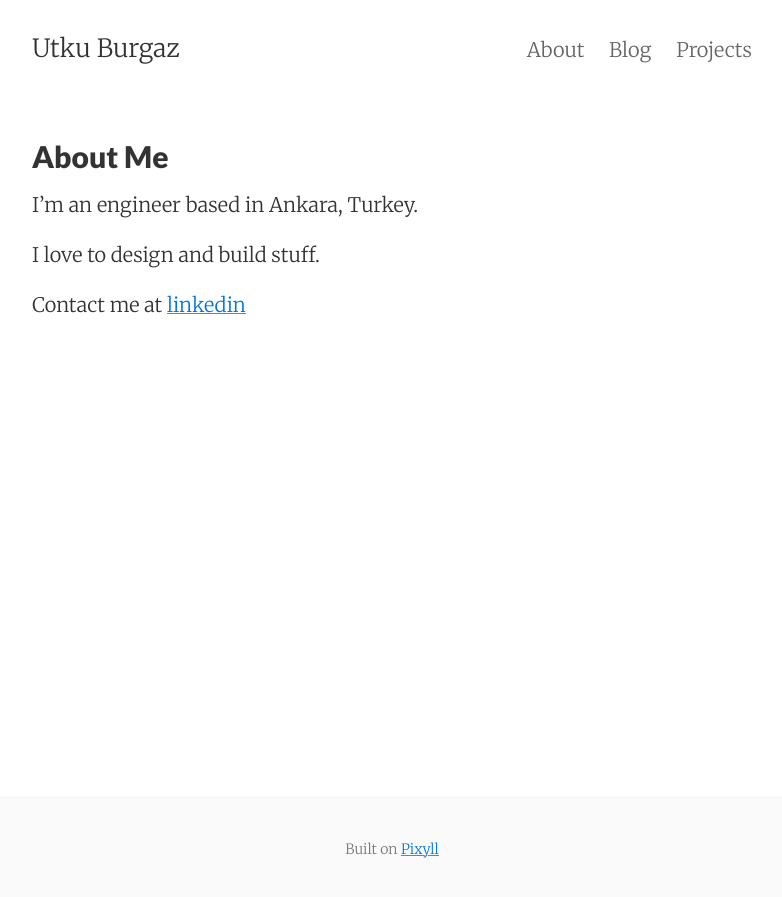
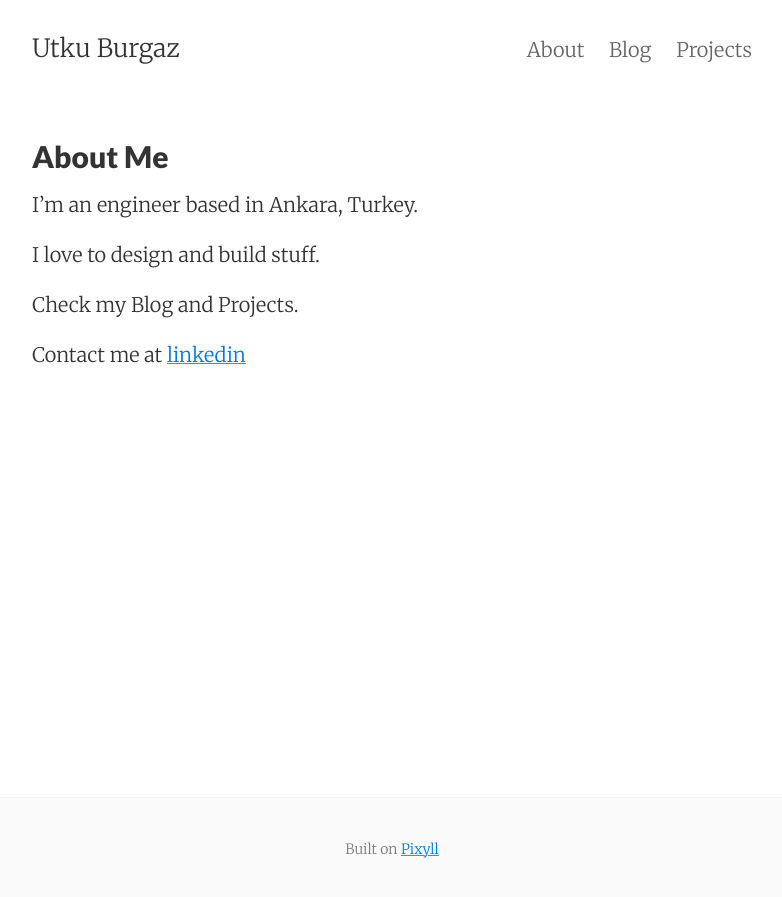
Before and after one commit to utkuburgaz/utkuburgaz.github.io, a Jekyll site: the page built from about.md, in a window 1280 px wide. Shown: the top 897 px of the page, without its empty margins (248-1030 px from the left). Built offline with Jekyll 4.4.1, drawn with Linux system fonts in a browser that asks for light colours.

Commit message:
Update about.md

```diff
--- a/about.md
+++ b/about.md
@@ -9,4 +9,6 @@ permalink: /about/
 
   I love to design and build stuff.
 
+  Check my Blog and Projects.
+
   Contact me at [linkedin](https://tr.linkedin.com/in/utkuburgaz)
```
